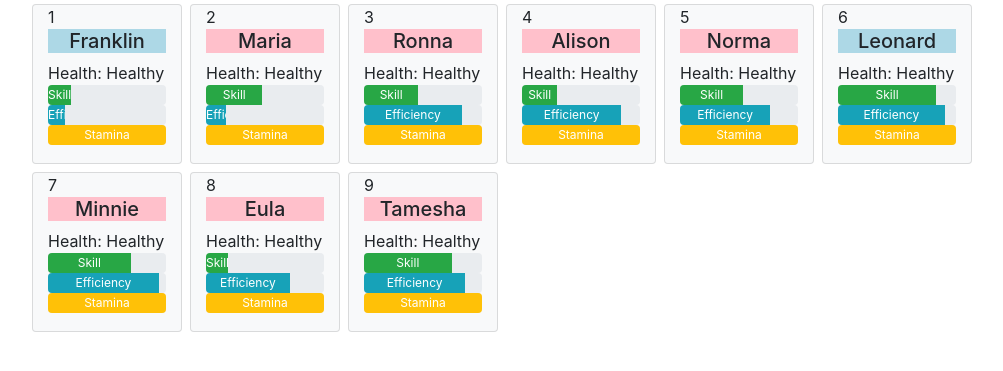
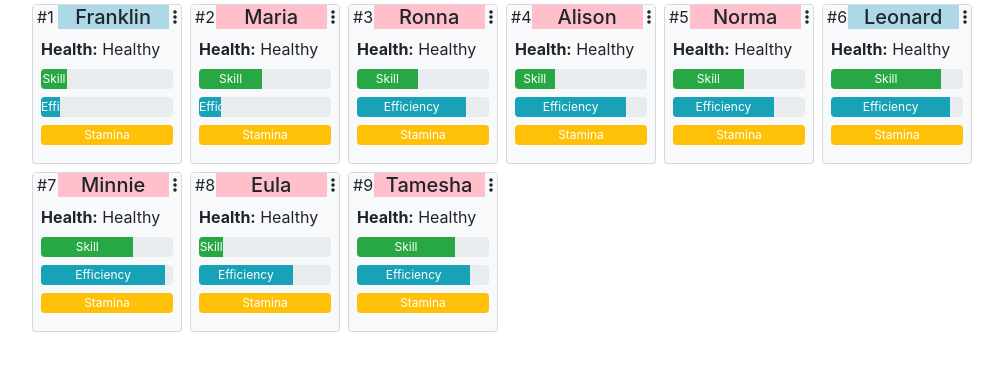
Before and after one commit to MattToegel/IS601, a Flask app: page /workers/crew in a window 1280 px wide. Shown: the part 56-427 px from the top of the page, without its empty margins (42-1045 px from the left). Run offline with Flask 2, Linux system fonts and the light colour scheme; a user stored in the database is signed in; data comes from the database, SQL or seed files in the repository; both versions use the stored data as it was after the commit; some libraries are stand-ins or nearby versions.

Commit message:
added font awesome for worker ui, got decent worker layout, workers can be promoted, in progress of workers can be fired

```diff
--- a/core/templates/base.html
+++ b/core/templates/base.html
@@ -10,6 +10,7 @@
     <script src="https://code.jquery.com/jquery-3.4.1.slim.min.js" integrity="sha384-J6qa4849blE2+poT4WnyKhv5vZF5SrPo0iEjwBvKU7imGFAV0wwj1yYfoRSJoZ+n" crossorigin="anonymous"></script>
     <script src="https://cdn.jsdelivr.net/npm/popper.js@1.16.0/dist/umd/popper.min.js" integrity="sha384-Q6E9RHvbIyZFJoft+2mJbHaEWldlvI9IOYy5n3zV9zzTtmI3UksdQRVvoxMfooAo" crossorigin="anonymous"></script>
     <script src="https://stackpath.bootstrapcdn.com/bootstrap/4.4.1/js/bootstrap.min.js" integrity="sha384-wfSDF2E50Y2D1uUdj0O3uMBJnjuUD4Ih7YwaYd1iqfktj0Uod8GCExl3Og8ifwB6" crossorigin="anonymous"></script>
+    <script src="https://kit.fontawesome.com/2ca1779494.js" crossorigin="anonymous"></script>
 </head>
 
 <body>
--- a/workers/models.py
+++ b/workers/models.py
@@ -32,6 +32,14 @@ class Health(enum.Enum):
         return self.value  # label string
 
 
+class Promotion(enum.Enum):
+    NONE = 0
+    INCREASED_SKILL = 1
+    MAXED_SKILL = 2
+    INCREASED_EFFICIENCY = 3
+    MAXED_EFFICIENCY = 4
+
+
 class Worker(db.Model):
     id = db.Column(db.Integer, primary_key=True)
     name = db.Column(db.String(30))
@@ -51,36 +59,55 @@ class Worker(db.Model):
     promote_cost = db.Column(db.Integer, default=0)
     promote_base = db.Column(db.Integer, default=0)
 
+    def get_promote_cost(self):
+        if self.promote_cost == 0 or self.promote_cost is None:
+            if self.promote_base == 0 or self.promote_base is None:
+                self.promote_base = int(random.uniform(5, 50))
+            self.promote_cost = self.promote_base
+            db.session.commit()
+        return int(self.promote_cost)
+
     def __determine_promotion(self):
         choices = []
         if self.skill < 1.0:
             choices.append('skill')
         if self.efficiency < 1.0:
             choices.append('ef')
-        choice = random.choices(choices)
-        if choice == 'skill':
-            self.skill += 0.1
-            if self.skill > 1.0:
-                self.skill = 1.0
-        elif choice == 'ef':
-            self.efficiency += 0.1
-            if self.efficiency > 1.0:
-                self.efficiency = 1.0
+        if len(choices) > 0:
+            choice = random.choices(choices)[0]
+            if choice == 'skill':
+                self.skill += 0.1
+                if self.skill > 1.0:
+                    self.skill = 1.0
+                    return Promotion.MAXED_SKILL
+                else:
+                    return Promotion.INCREASED_SKILL
+            elif choice == 'ef':
+                self.efficiency += 0.1
+                if self.efficiency > 1.0:
+                    self.efficiency = 1.0
+                    return Promotion.MAXED_EFFICIENCY
+                else:
+                    return Promotion.INCREASED_EFFICIENCY
+        return Promotion.NONE
 
     def promote(self, free=False):
         if (self.user.get_coins() >= self.promote_cost) or free:
             # do promote
-            self.__determine_promotion()
-            cost = self.promote_cost
-            if self.promote_cost == 0:
-                self.promote_cost = self.promote_base
-            # raise the price
-            self.promote_cost = self.promote_cost * self.promote_cost
-            # deduct the cached cost
-            if not free:
-                self.user.inventory.update_coins(-cost)
-            db.session.commit()
-            return True
+            promo = self.__determine_promotion()
+            if promo is not Promotion.NONE:
+                # cache cost
+                cost = self.get_promote_cost()
+                # raise the price
+                self.promote_cost = self.promote_cost * self.promote_cost
+                # deduct the cached cost
+                if not free:
+                    self.user.inventory.update_coins(-cost)
+                db.session.commit()
+                # succeeded in promote
+            # failed to promote
+            return promo
+        # user can't afford
         return False
 
     def generate(self, user_id):
@@ -93,7 +120,7 @@ class Worker(db.Model):
             self.gender = Gender.FEMALE
             self.name = names.get_first_name(gender='female')
         self.user_id = user_id
-        self.promote_base = random.uniform(5, 50)
+        self.promote_base = int(random.uniform(5, 50))
         print('Saved to user: ' + str(user_id))
         db.session.add(self)
         db.session.commit()
--- a/workers/templates/workers.html
+++ b/workers/templates/workers.html
@@ -16,28 +16,53 @@
 {% for worker_row in workers|batch(6 ) %}
     <div class="row">
     {% for worker in worker_row %}
-            <div class="card col-xl-2 m-1 bg-light" style="height:10rem; max-width: 150px">
-                {{worker.id}}
-                <h5 class="{{ worker.gender.name | lower }} text-center">{{ worker.name }}</h5>
-                <div class="card-body p-0">
-                <div class="">
-                    <div>Health: {{ worker.health.name }}</div>
+            <div class="card col-xl-2 m-1 bg-light p-0" style="height:10rem; max-width: 150px">
+                <div class="row bg-light no-gutters" style="width:100%">
+                    <div class="col-2 pl-1">#{{worker.id}}</div>
+                    <div class="col-9 p-0">
+                        <h5 class="{{ worker.gender.name | lower }} text-center p-0 m-0">{{ worker.name }}</h5>
                     </div>
-                <div class="">
+                    <div class="col-1 justify-content-end pr-1">
+                        <div class="dropdown text-right">
+                            <a type="button" class="" id="dropdownMenu2" data-toggle="dropdown"
+                                 aria-haspopup="false" aria-expanded="false"><i class="fas fa-ellipsis-v"></i></a>
+                             <div class="text-center p-1 dropdown-menu dropdown-primary">
+                                <a class="btn btn-success btn-sm w-100" href="/workers/promote/{{ worker.id }}">
+                                    Promote ({{ worker.get_promote_cost() }})
+                                </a>
+                                <button class="btn btn-danger btn-sm w-100" data-toggle="modal"
+                                        data-url="{{ url_for('workers.fire', worker_id=worker.id) }}"
+                                        data-target="#exampleModal">
+                                    Fire
+                                </button>
+                                <a class="btn btn-secondary btn-sm w-100" href="">
+                                    Offer Transfer
+                                </a>
+                            </div>
+                        </div>
+                    </div>
+                </div>
+
+
+                <div class="card-body p-1">
+                    <div class="p-1">
+                        <div><b>Health:</b> {{ worker.health.name }}</div>
+                    </div>
+                    <div class="p-1">
                         <div class="progress" style="height:1.25rem">
                           <div class="progress-bar bg-success" role="progressbar"
                                style="width: {{ worker.skill * 100 }}%" aria-valuenow="{{ worker.skill }}"
                                aria-valuemin="0" aria-valuemax="1.0">Skill</div>
                         </div>
                     </div>
-                <div class="">
+                    <div class="p-1">
                         <div class="progress" style="height:1.25rem">
                           <div class="progress-bar bg-info" role="progressbar"
                                style="width: {{ worker.efficiency * 100 }}%" aria-valuenow="{{ worker.efficiency }}"
                                aria-valuemin="0" aria-valuemax="1.0">Efficiency</div>
                         </div>
                     </div>
-                <div class="">
+                    <div class="p-1">
                         <div class="progress" style="height:1.25rem">
                           <div class="progress-bar bg-warning" role="progressbar"
                                style="width: {{ worker.stamina }}%" aria-valuenow="{{ worker.stamina }}"
@@ -49,4 +74,28 @@
     {% endfor %}
     </div>
 {% endfor %}
+<div class="modal fade" id="exampleModal" tabindex="-1" role="dialog" aria-labelledby="exampleModalLabel" aria-hidden="true">
+  <div class="modal-dialog" role="document">
+    <div class="modal-content">
+      <div class="modal-header">
+        <h5 class="modal-title" id="exampleModalLabel">Fire Worker</h5>
+        <button type="button" class="close" data-dismiss="modal" aria-label="Close"> <span aria-hidden="true">&times;</span> </button>
+      </div>
+      <div class="modal-body"> Are you sure you want to fire this worker? This can't be undone and you don't get anything out of it. </div>
+      <div class="modal-footer">
+        <button type="button" class="btn btn-secondary" data-dismiss="modal">NO</button>
+        <a href="#delete" id="delete" class="btn btn-primary">YES</a> </div>
+    </div>
+  </div>
+</div>
+<script>
+$('#exampleModal').on('show.bs.modal', function (event) {
+  var button = $(event.relatedTarget) // Button that triggered the modal
+  var url = button.data('url') // Extract info from data-* attributes
+  // If necessary, you could initiate an AJAX request here (and then do the updating in a callback).
+  // Update the modal's content. We'll use jQuery here, but you could use a data binding library or other methods instead.
+  var modal = $(this)
+  modal.find('.modal-footer a').attr('href', url)
+})
+</script>
 {% endblock %}
--- a/workers/workers.py
+++ b/workers/workers.py
@@ -1,7 +1,8 @@
 from flask import Blueprint, render_template, flash, redirect, url_for
 from flask_login import login_required, current_user
 
-from workers.models import Worker
+from workers.models import Worker, Promotion
+
 workers_bp = Blueprint('workers', __name__, template_folder='templates')
 
 
@@ -9,6 +10,20 @@ workers_bp = Blueprint('workers', __name__, template_folder='templates')
 def pick_to_gather(resource_id):
     workers = Worker.query.filter_by(user_id=current_user.id).order_by(Worker.health.desc(), Worker.next_action.asc()).all()
     return render_template("workers.html", resource_id=resource_id, workers=workers)
+
+
+@workers_bp.route('/fire/<int:worker_id>')
+@login_required
+def fire(worker_id):
+    worker = Worker.query.get(int(worker_id))
+    if worker is not None:
+        if worker.user_id == current_user.id:
+            flash("You fired " + worker.name)
+        else:
+            flash("You can't fire a worker that isn't part of your crew.")
+    else:
+        flash("Couldn't find particular worker")
+    return redirect(url_for('workers.my_workers'))
 
 
 @workers_bp.route('/hire')
@@ -21,6 +36,28 @@ def hire_random():
     return redirect(url_for('workers.my_workers'))
 
 
+@workers_bp.route('/promote/<int:worker_id>')
+@login_required
+def promote_worker(worker_id):
+    worker = Worker.query.get(int(worker_id))
+    if worker is not None:
+        print('attempting promote')
+        promo_status = worker.promote()
+        if promo_status is False:
+            flash("Sorry, you can't afford to promote " . worker.name)
+        elif promo_status == Promotion.NONE:
+            flash(worker.name + " is already at maximum skills.")
+        elif promo_status == Promotion.INCREASED_SKILL:
+            flash("Congrats " + worker.name + " increased their skill")
+        elif promo_status == Promotion.INCREASED_EFFICIENCY:
+            flash("Congrats " + worker.name + " increased their efficiency")
+        elif promo_status == Promotion.MAXED_SKILL:
+            flash("Congrats " + worker.name + " maxed their skill")
+        elif promo_status == Promotion.MAXED_EFFICIENCY:
+            flash("Congrats " + worker.name + " maxed their efficiency")
+    return redirect(url_for('workers.my_workers'))
+
+
 @workers_bp.route('/crew')
 @login_required
 def my_workers():
```
Also changed, not shown: db.sqlite. Lines whose indentation alone changed are shown as unchanged.
